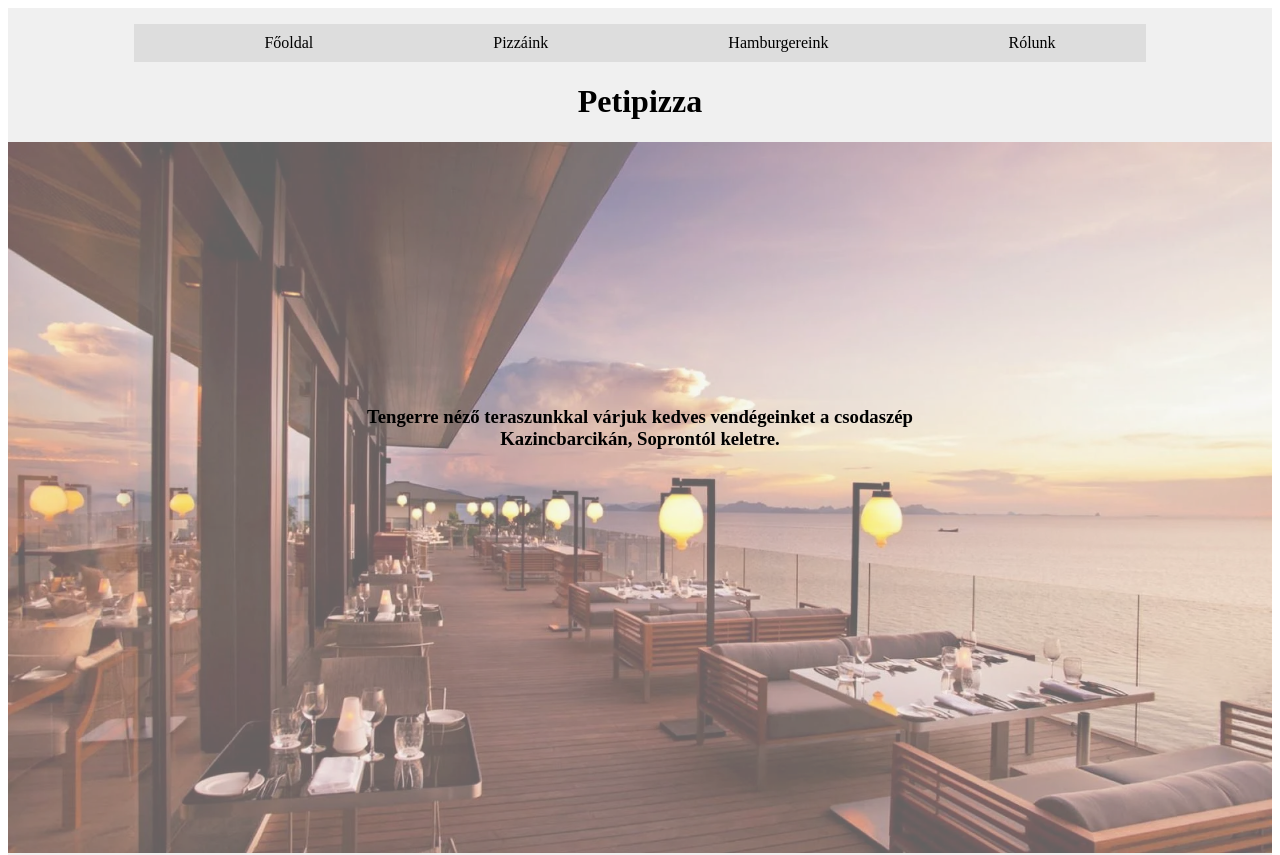
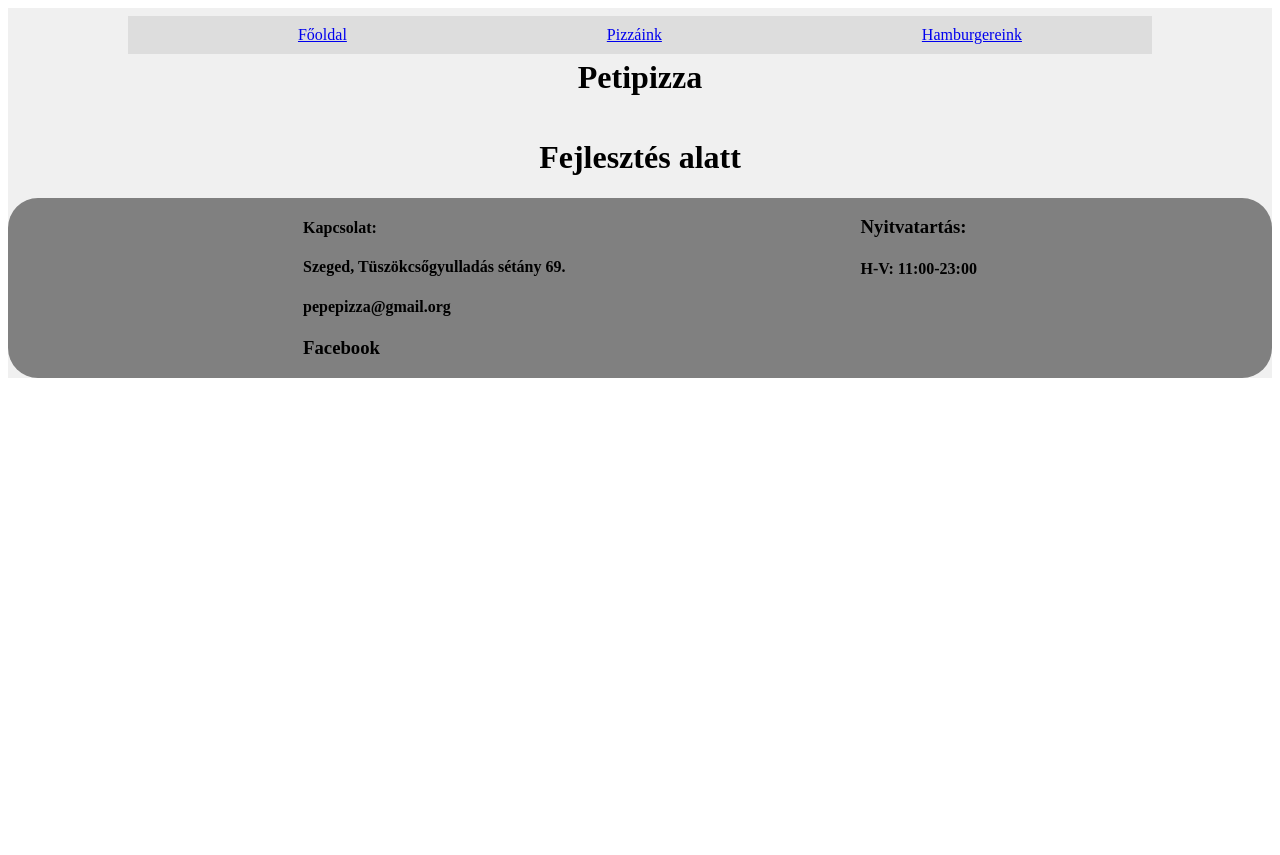
Before and after one commit to Kpeti962/peti_pizza, a React (Create React App) app in the folder petipizza/: page /hamburgerpage in a window 1280 px wide. Shown: the top 855 px of the page. After the commit the page ends 800 px from the top, so only its background shows below. Built offline with nearby package versions, Linux system fonts and the light colour scheme.

Commit message:
added links, routes, router and browserrouter

```diff
--- a/petipizza/src/App.js
+++ b/petipizza/src/App.js
@@ -8,19 +8,19 @@ import AboutUs from "./components/AboutUs";
 import { Routes, Route, useLocation } from "react-router-dom";
 
 function App() {
+  const location = useLocation();
+
 
 
   return (
     <div className="App">
       <Nav />
-
-
-          <MainPage />
-          <PizzaPage />
-          <HamburgerPage />
-          <AboutUs />
-
-
+      <Routes location={location} key={location.pathname}>
+        <Route path="mainpage" element={<MainPage />} />
+        <Route path="/pizzapage" element={<PizzaPage />} />
+        <Route path="/hamburgerpage" element={<HamburgerPage />} />
+      </Routes>
+        <AboutUs />
     </div>
   );
 }
--- a/petipizza/src/components/AboutUs.js
+++ b/petipizza/src/components/AboutUs.js
@@ -3,7 +3,7 @@ import"../styles/aboutUs.scss"
 
 const AboutUs = () => {
   return (
-    <>
+
     <div className="aboutUsWrapper">
       <div className="contactsection">
       <h4>Kapcsolat:</h4>
@@ -20,7 +20,7 @@ const AboutUs = () => {
         <h4>H-V: 11:00-23:00</h4>
       </div>
     </div>
-    </>
+
   );
 };
 
--- a/petipizza/src/components/Cart.js
+++ b/petipizza/src/components/Cart.js
@@ -54,10 +54,10 @@ const Cart = ({ cartItems, setCartItems }) => {
           <ul>
             {cartItems !== undefined &&
               cartItems.length > 0 &&
-              cartItems.map((item) => {
+              cartItems.map((item, index) => {
                 return (
                   <div className="cartItems">
-                    <li>{item.itemName}</li>
+                    <li key={index}>{item.itemName}</li>
                     <button onClick={() => deleteHandler(item.id)}>
                       Törlés
                     </button>
--- a/petipizza/src/components/HamburgerPage.js
+++ b/petipizza/src/components/HamburgerPage.js
@@ -6,7 +6,7 @@ const HamburgerPage = () => {
 
 
     return (
-<h1></h1>
+<h1>Fejlesztés alatt</h1>
     )
 };
 
--- a/petipizza/src/components/Nav.js
+++ b/petipizza/src/components/Nav.js
@@ -1,32 +1,28 @@
 import React from "react";
 import { Link } from "react-router-dom";
-/* import { useLocation } from "react-router-dom"; */
-
 
 const Nav = () => {
-/*   const {pathname} = useLocation() */
-
-
   const navElements = [
-    { name: "Főoldal", src: "" , pageName: "mainpage"},
+    { name: "Főoldal", src: "1", pageName: "mainpage" },
     { name: "Pizzáink", src: "2", pageName: "pizzapage" },
     { name: "Hamburgereink", src: "3", pageName: "hamburgerpage" },
-    { name: "Rólunk", src: "4", pageName: "aboutus" },
   ];
 
   return (
-
+    <>
     <div className="navElementsWrapper">
       <ul>
         {navElements.map((element, index) => (
           <li key={index}>
-                {element.name}
+            <Link to={`/${element.pageName}`}>{element.name}</Link>
           </li>
         ))}
       </ul>
+    </div>
+    <div className="title">
       <h1>Petipizza</h1>
     </div>
-
+        </>
   );
 };
 
--- a/petipizza/src/index.js
+++ b/petipizza/src/index.js
@@ -2,11 +2,16 @@ import React from 'react';
 import ReactDOM from 'react-dom/client';
 import App from './App';
 import reportWebVitals from './reportWebVitals';
+import { BrowserRouter } from "react-router-dom";
+
+
 
 const root = ReactDOM.createRoot(document.getElementById('root'));
 root.render(
   <React.StrictMode>
+    <BrowserRouter>
     <App />
+    </BrowserRouter>
   </React.StrictMode>
 );
 
--- a/petipizza/src/styles/aboutUs.scss
+++ b/petipizza/src/styles/aboutUs.scss
@@ -1,4 +1,5 @@
 .aboutUsWrapper{
+
     display: flex;
     width: 100%;
   background: gray;
--- a/petipizza/src/styles/nav.scss
+++ b/petipizza/src/styles/nav.scss
@@ -1,6 +1,12 @@
+.title{
+margin-top: 30px;
+}
 .navElementsWrapper{
     width: 80%;
     text-align: center;
+    position: fixed;
+    top: 0;
+    z-index: 1;
     ul{
         background: rgb(221, 221, 221);
         display: flex;
--- a/petipizza/src/styles/pizzaPage.scss
+++ b/petipizza/src/styles/pizzaPage.scss
@@ -1,5 +1,6 @@
 .pizzaPageWrapper {
   text-align: center;
+  margin-top: 30px;
 }
 .pizzaCard {
   position: relative;
```
Lines whose indentation alone changed are shown as unchanged.
